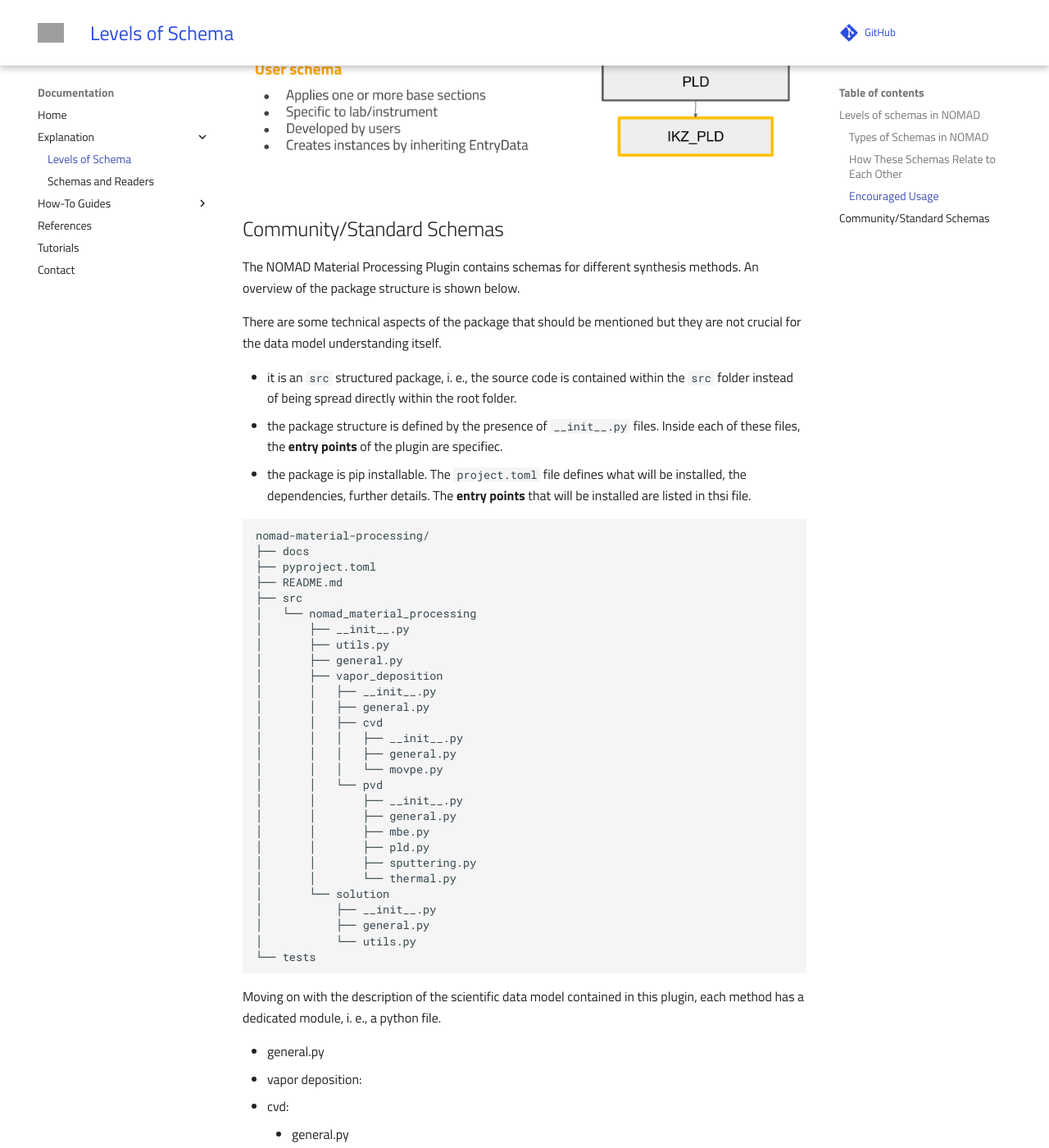
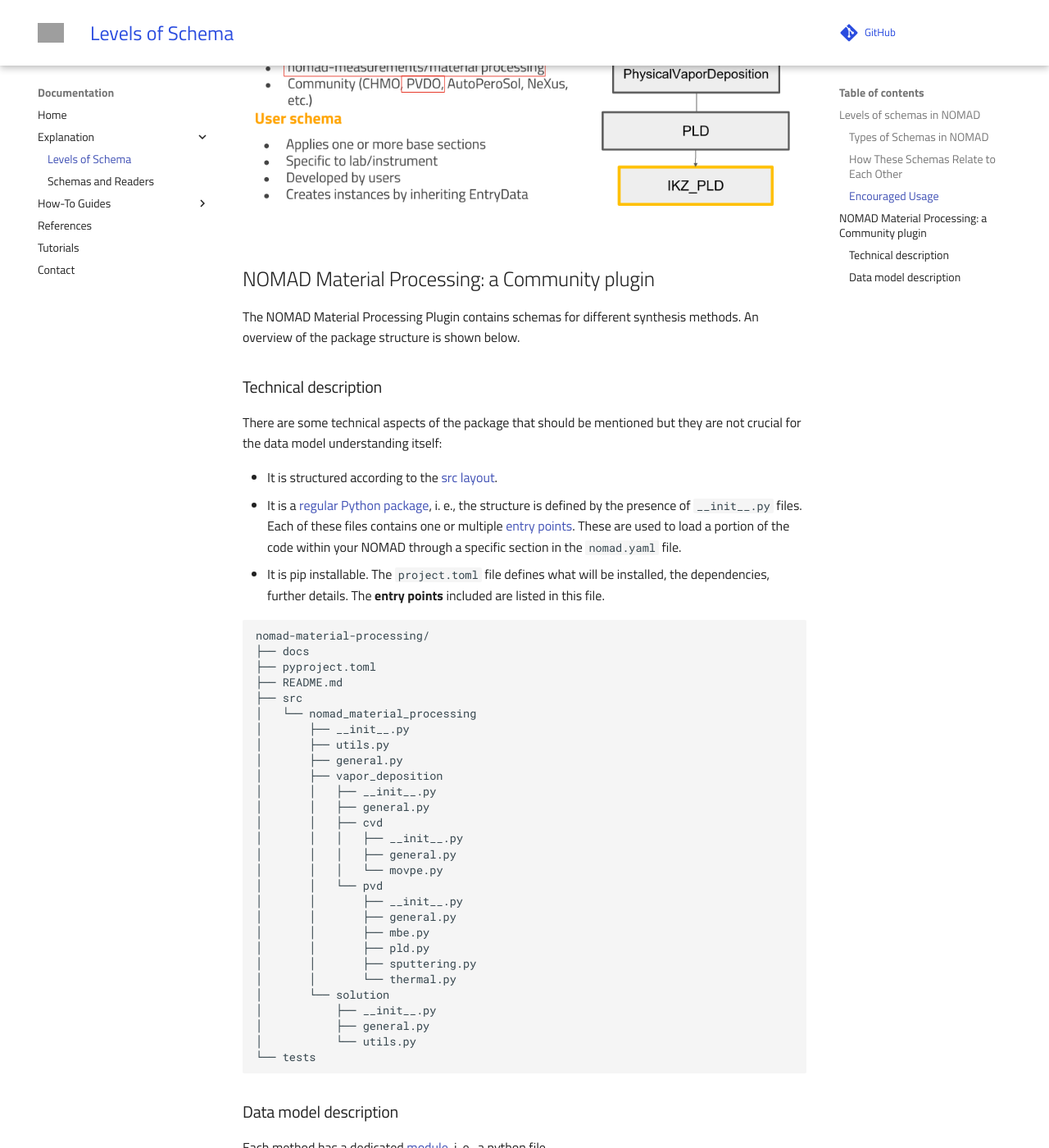
Before and after one commit to FAIRmat-NFDI/nomad-material-processing, an MkDocs documentation site: the page built from docs/explanation/levelsofschema.md, in a window 1280 px wide and 1400 px high, scrolled down 2063 px. Shown: the whole window at 82% size. Built offline with MkDocs 1.6.1 and Material for MkDocs 9.7.7, drawn with Linux system fonts in a browser that asks for light colours; comment, search, counter and statistics services are not loaded; some of the changed text lies outside the part shown; grey boxes are pictures that could not be loaded.

Commit message:
level of schema docs

````diff
--- a/docs/explanation/levelsofschema.md
+++ b/docs/explanation/levelsofschema.md
@@ -43,18 +42,20 @@
 ![Levels of schema](../assets/levelsschema.png)
 
 
-## Community/Standard Schemas
+## NOMAD Material Processing: a Community plugin
 
 The NOMAD Material Processing Plugin contains schemas for different synthesis methods.
 An overview of the package structure is shown below.
 
-There are some technical aspects of the package that should be mentioned but they are not crucial for the data model understanding itself.
+### Technical description
 
-- it is an `src` structured package, i. e., the source code is contained within the `src` folder instead of being spread directly within the root folder.
-- the package structure is defined by the presence of `__init__.py` files. Inside each of these files, the **entry points** of the plugin are specifiec.
-- the package is pip installable. The `project.toml` file defines what will be installed, the dependencies, further details. The **entry points** that will be installed are listed in thsi file.
+There are some technical aspects of the package that should be mentioned but they are not crucial for the data model understanding itself:
 
-```
+- It is structured according to the [src layout](https://packaging.python.org/en/latest/discussions/src-layout-vs-flat-layout/).
+- It is a [regular Python package](https://docs.python.org/3/reference/import.html#regular-packages), i. e., the structure is defined by the presence of `__init__.py` files. Each of these files contains one or multiple [entry points](https://nomad-lab.eu/prod/v1/staging/docs/howto/plugins/plugins.html#plugin-entry-points). These are used to load a portion of the code within your NOMAD through a specific section in the `nomad.yaml` file.
+- It is pip installable. The `project.toml` file defines what will be installed, the dependencies, further details. The **entry points** included are listed in this file.
+
+```text
 nomad-material-processing/
 ├── docs
 ├── pyproject.toml
@@ -85,7 +86,9 @@
 └── tests
 ```
 
-Moving on with the description of the scientific data model contained in this plugin, each method has a dedicated module, i. e., a python file.
+### Data model description
+
+Each method has a dedicated [module](https://docs.python.org/3/tutorial/modules.html), i. e., a python file.
 
 - general.py
 - vapor deposition:
````
Also changed, not shown: other parts of docs/explanation/levelsofschema.md (+2 -3 lines).
